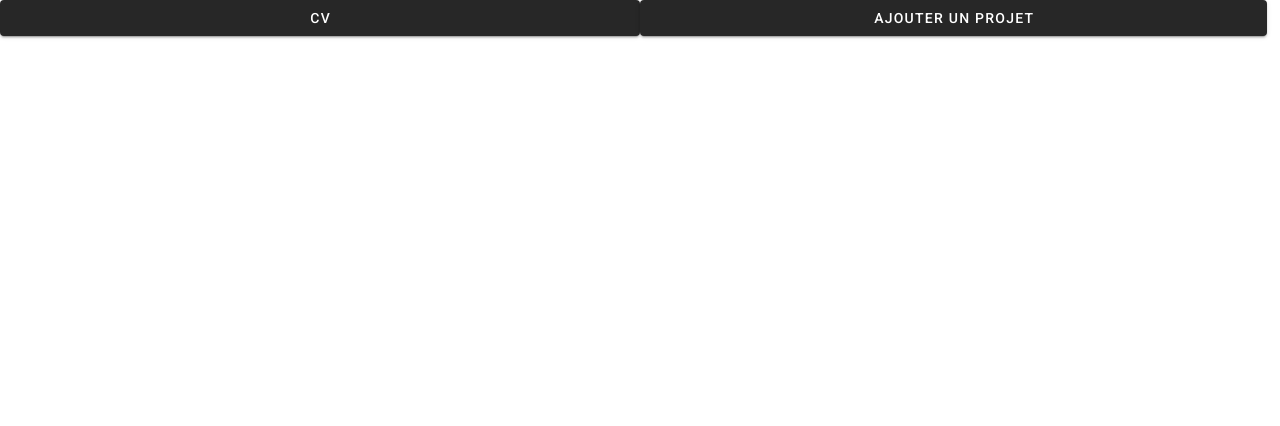
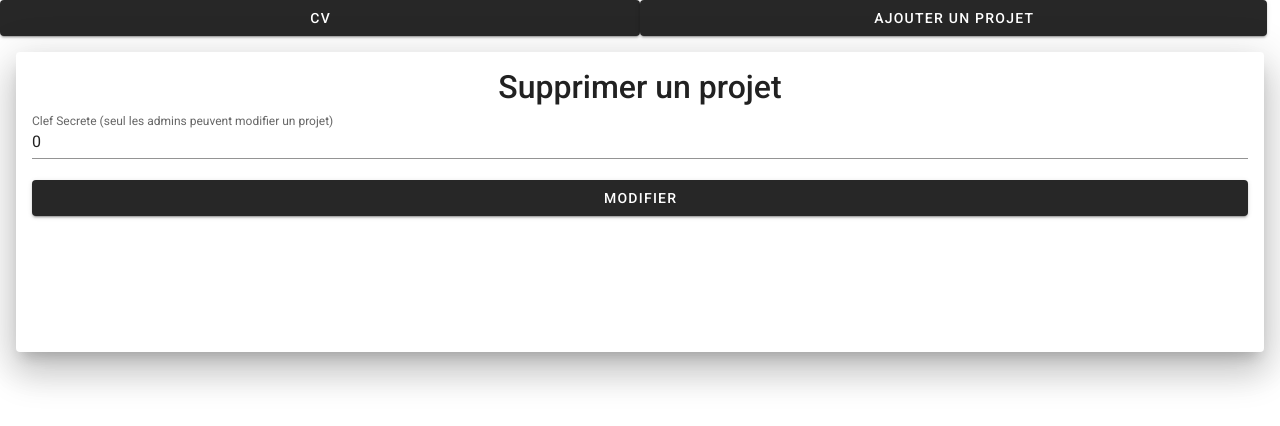
Before and after one commit to AlexisLemaire/alexis-lemaire-cv, a Nuxt app: page /deleteProject/1 in a window 1280 px wide. Shown: the top 426 px of the page. Built offline with nearby package versions, Linux system fonts and the light colour scheme.

Commit message:
feature: deleting project

```diff
--- a/pages/changeProject/_id.vue
+++ b/pages/changeProject/_id.vue
@@ -24,7 +24,6 @@ import axios from "axios";
 export default {
   data() {
     return {
-      date: "2021-09-28",
       project: {},
       res: {},
     };
--- a/pages/cv.vue
+++ b/pages/cv.vue
@@ -59,6 +59,7 @@
           <v-btn><a :href="selectedProject.link">Site</a></v-btn>
           <v-btn><a :href="selectedProject.github">Github</a></v-btn>
           <v-btn :to="'/changeProject/' + selectedProject.id"><v-icon>mdi-cog</v-icon></v-btn>
+          <v-btn :to="'/deleteProject/' + selectedProject.id"><v-icon>mdi-delete-empty</v-icon></v-btn>
         </div>
       </v-card>
     </v-dialog>
--- /dev/null
+++ b/pages/deleteProject/_id.vue
@@ -0,0 +1,38 @@
+<template>
+  <div class="p-3">
+    <v-card class="p-3" elevation="22">
+      <h2 class="text-center">Supprimer un projet</h2>
+      <v-form>
+        <v-text-field v-model="secretKey" label="Clef Secrete (seul les admins peuvent modifier un projet)" />
+        <v-btn width="100%" dark @click="deleteProject()"> Modifier </v-btn>
+      </v-form>
+      <v-alert v-if="res.error !== undefined" text color="red" outlined>{{ res.error }}</v-alert>
+      <v-alert v-if="res.success !== undefined" text color="green" outlined>{{ res.success }}</v-alert>
+    </v-card>
+  </div>
+</template>
+
+<script>
+import axios from "axios";
+export default {
+  data() {
+    return {
+      secretKey: 0,
+      res: {},
+    };
+  },
+
+  methods: {
+    async deleteProject() {
+      this.res = (await axios.delete(`${process.env.localAPI}/projects/` + this.$route.params.id + "/" + this.secretKey)).data;
+    },
+  },
+};
+</script>
+
+<style scoped>
+.v-card {
+  height: 300px;
+  overflow-y: scroll;
+}
+</style>
```
